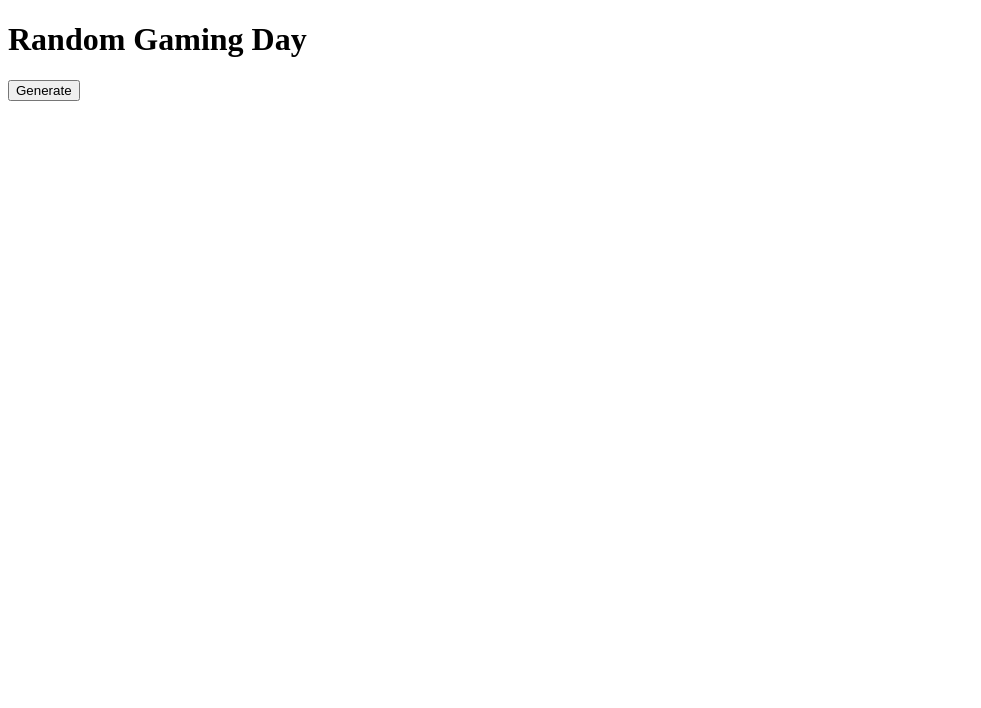
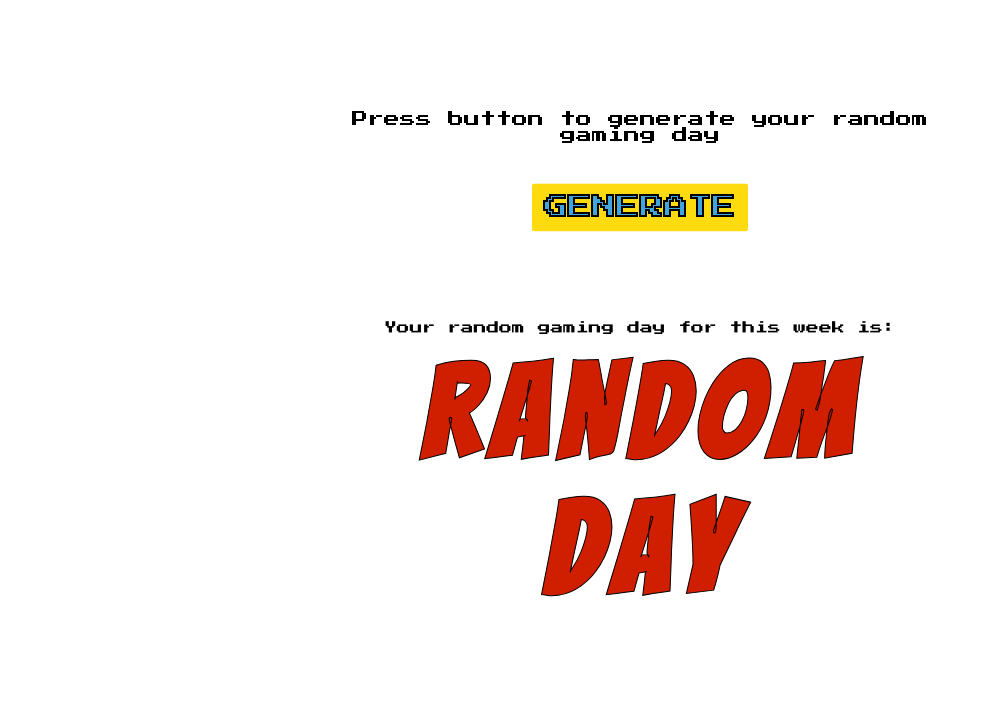
Before and after one commit to zitj/randomdaygenerator, a plain HTML site: page index.html in a window 1280 px wide. Shown: the whole page, without its empty margins (0-981 px from the left). Drawn offline with Linux system fonts and the light colour scheme.

Commit message:
added style.css

```diff
--- a/index.html
+++ b/index.html
@@ -4,10 +4,16 @@
     <meta charset="UTF-8">
     <meta name="viewport" content="width=device-width, initial-scale=1.0">
     <title>randomdaygenerator</title>
+    <link href="https://fonts.googleapis.com/css2?family=Bangers&family=Press+Start+2P&display=swap" rel="stylesheet">
+    <link rel="stylesheet" href="style.css">
     <script src="script.js" defer></script>
 </head>
 <body>
-    <h1>Random Gaming Day</h1>
-    <button>Generate</button>
+    <div class="content">
+        <p>Press button to generate your random gaming day</p>
+        <button>Generate</button>
+        <p>Your random gaming day for this week is:</p>
+        <h1>Random day</h1>
+    </div><!--end .content-->
 </body>
 </html>
--- /dev/null
+++ b/style.css
@@ -0,0 +1,65 @@
+body{
+    padding: 0;
+    margin: 0;
+}
+
+
+
+.content{
+    text-align: center;
+    position: absolute;
+    top: 50%;
+    left: 50%;
+    transform: translate(-50%,-50%);
+    font-family: 'Press Start 2P', cursive;
+
+}
+
+h1{
+    font-family: 'Bangers', cursive;
+    letter-spacing: 12px;
+    font-size: 8em;
+    -webkit-text-stroke: 1px black;
+    color: #d01e00;
+    margin-top: 0;
+}
+
+button{
+    background: #fedb0e;
+    cursor: pointer;
+    padding: .5em;
+    border-radius: .1em;
+    border: none;
+    outline: none;
+    font-size: 1.5em;
+    text-transform: uppercase;
+    font-family: 'Press Start 2P', cursive;
+    -webkit-text-stroke: 2px black;
+    color: #41a6de;
+    margin-top: 1em;
+    transition: .3s ease-in-out;
+    animation: buttonAnimation 1s infinite;
+}
+button:hover{
+    transform: scale(1.1);
+    animation: none;
+}
+button:active{
+    transform: scale(1);
+}
+p:nth-of-type(2){
+    margin-top: 7em;
+    font-size: .8em;
+}
+
+@keyframes buttonAnimation {
+    0%{
+        transform: scale(1);
+    }
+    50%{
+        transform: scale(1.1);
+    }
+    100%{
+        transform: scale(1);
+    }
+}
```
